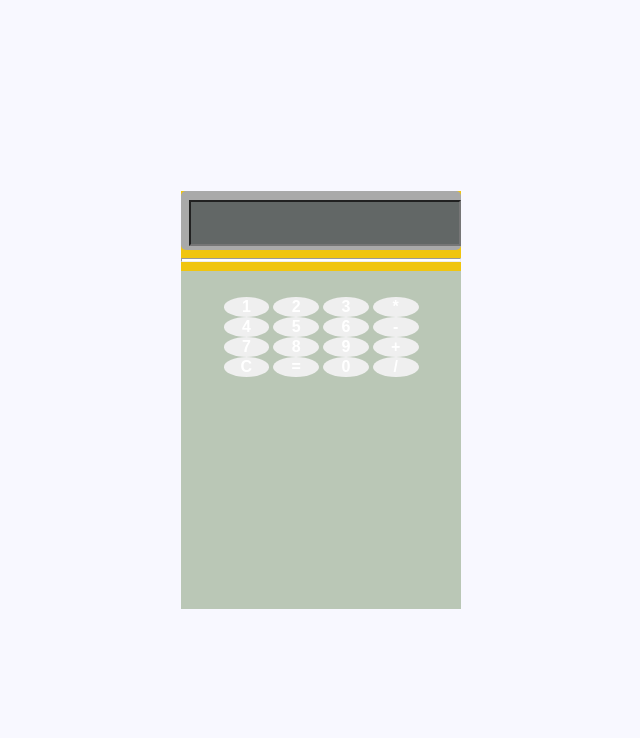
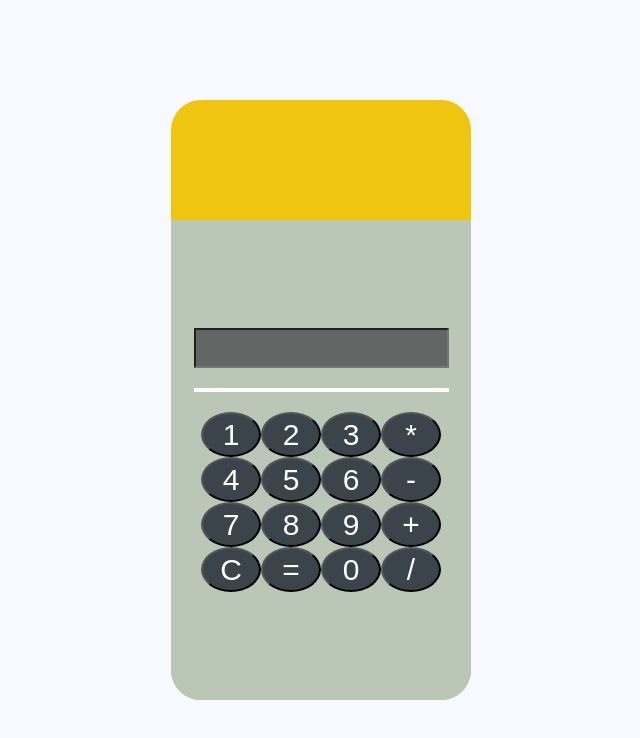
Before and after one commit to ely405/calculator, a plain HTML site: page index.html in a window 1280 px wide. Shown: the whole page, without its empty margins (319-959 px from the left). Drawn offline with Linux system fonts and the light colour scheme.

Commit message:
arreglo css

```diff
--- a/css/style.scss
+++ b/css/style.scss
@@ -1,10 +1,15 @@
 @import "color";
-html, body{
-  height: 100%;
+*{
   margin: 0;
   padding: 0;
-  font-family: 'khula';
-  background-color: ghostwhite;
+  box-sizing: border-box;
+}
+html{
+  font-size: 10px;
+  body{
+    font-family: 'khula';
+    background-color: ghostwhite;
+  }
 }
 .dark-gray{
   background-color: $dark-gray;
@@ -21,51 +26,51 @@ html, body{
 .gold{
   background-color: $gold;
 }
+.c-white{
+  color: white;
+}
 
 .flex-container{
   display: flex;
+}
+.jus-center{
+  justify-content: center;
+}
+.m-20-0{
+  margin: 2rem 0;
+}
+.main-container{
+  height: 100vh;
   align-items: center;
-  justify-content: center;
-  flex-direction: column;
-  height: 100%;
 }
-.flex-content{
-  vertical-align: middle;
-  width: 280px;
-}
-.head{
-  height: 80px;
-}
-.button-container{
-  height: 200px;
-  padding: 9% 7% 40% 7%;
-  text-align: center;
-}
-.screen-case{
-  height: 42px;
-  background-color: darkgray;
-  padding: 3%;
-  border-radius: 5px;
+.form-calculator{
+  height: 75vh;
+  align-items: flex-end;
+  width: 90%;
+  max-width: 30rem;
+  border-radius: 3rem;
+  .calculator-content{
+    width: 100%;
+    height: 80%;
+    border-bottom-left-radius: 3rem;
+    border-bottom-right-radius: 3rem;
+    flex-direction: column;
+  }
+  input[type=button], button{
+    border-radius: 50%;
+    outline: none;
+    font-size: 3rem;
+    width: 20%;
+    height: 4.5rem;
+  }
+  hr{
+    border: 2px solid white;
+    width: 85%;
+    margin: 0 auto;
+  }
 }
 .screen{
-  width: 100%;
-  height: 40px;
-  font-weight: 800;
-  font-size: 30px;
-  text-align: right;
-  color: white;
+  height: 4rem;
+  width: 85%;
+  font-size: 2.5rem;
 }
-hr{
-  background-color: white;
-  height: 2px;
-}
-input[type='button'], button{
-  border-radius: 50%;
-  outline: none;
-  border-style: none;
-  width: 19%;
-  height: 21%;
-  color: white;
-  font-weight: 800;
-  font-size: 1rem;
-}
--- a/index.html
+++ b/index.html
@@ -8,42 +8,42 @@
   <title>Calculator</title>
 </head>
 <body>
-  <form class="flex-container">
-    <div class="flex-content">
-      <div class="head gold">
-        <div class="screen-case">
-          <input type="text" readonly id="input-number" class="screen gray-medium">
+  <section class="main-container flex-container jus-center">
+    <form class="form-calculator flex-container  gold">
+      <div class="calculator-content flex-container jus-center gray-soft">
+        <div class="flex-container jus-center m-20-0">
+            <input type="text" readonly id="input-number" class="screen gray-medium c-white">
         </div>
         <hr>
-      </div>
-      <div class="button-container gray-soft">
-        <div class="button-row">
-          <input type="button" value="1">
-          <input type="button" value="2">
-          <input type="button" value="3">
-          <input type="button" value="*">
-        </div>
-        <div class="button-row">
-          <input type="button" value="4">
-          <input type="button" value="5">
-          <input type="button" value="6">
-          <input type="button" value="-">
-        </div>
-        <div class="button-row">
-          <input type="button" value="7">
-          <input type="button" value="8">
-          <input type="button" value="9">
-          <input type="button" value="+">
-        </div>
-        <div class="button-row">
-          <input type="button" value="C">
-          <button type="button">=</button>
-          <input type="button" value="0">
-          <input type="button" value="/">
+        <div class="m-20-0">
+          <div class="flex-container jus-center">
+            <input type="button" value="1" class="dark-gray c-white">
+            <input type="button" value="2" class="dark-gray c-white">
+            <input type="button" value="3" class="dark-gray c-white">
+            <input type="button" value="*" class="dark-gray c-white">
+          </div>
+          <div class="flex-container jus-center">
+            <input type="button" value="4" class="dark-gray c-white">
+            <input type="button" value="5" class="dark-gray c-white">
+            <input type="button" value="6" class="dark-gray c-white">
+            <input type="button" value="-" class="dark-gray c-white">
+          </div>
+          <div class="flex-container jus-center">
+            <input type="button" value="7" class="dark-gray c-white">
+            <input type="button" value="8" class="dark-gray c-white">
+            <input type="button" value="9" class="dark-gray c-white">
+            <input type="button" value="+" class="dark-gray c-white">
+          </div>
+          <div class="flex-container jus-center">
+            <input type="button" value="C" class="dark-gray c-white">
+            <button type="button" class="dark-gray c-white">=</button>
+            <input type="button" value="0" class="dark-gray c-white">
+            <input type="button" value="/" class="dark-gray c-white">
+          </div>
         </div>
       </div>
-    </div>
-  </form>
+    </form>
+  </section>
   <script src="js/jquery-3.2.1.min.js"></script>
   <script src="js/app.js"></script>
 </body>
```
Also changed, not shown: css/style.css.
